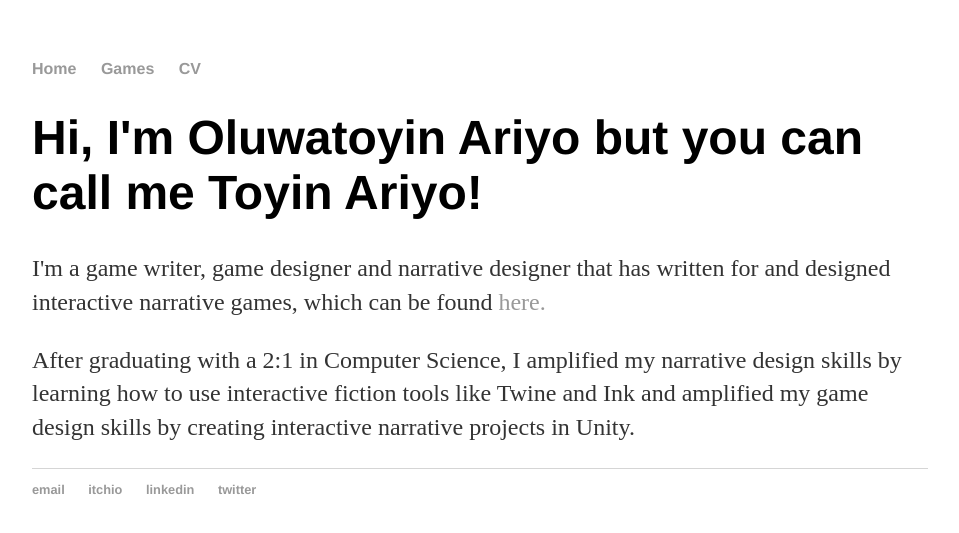
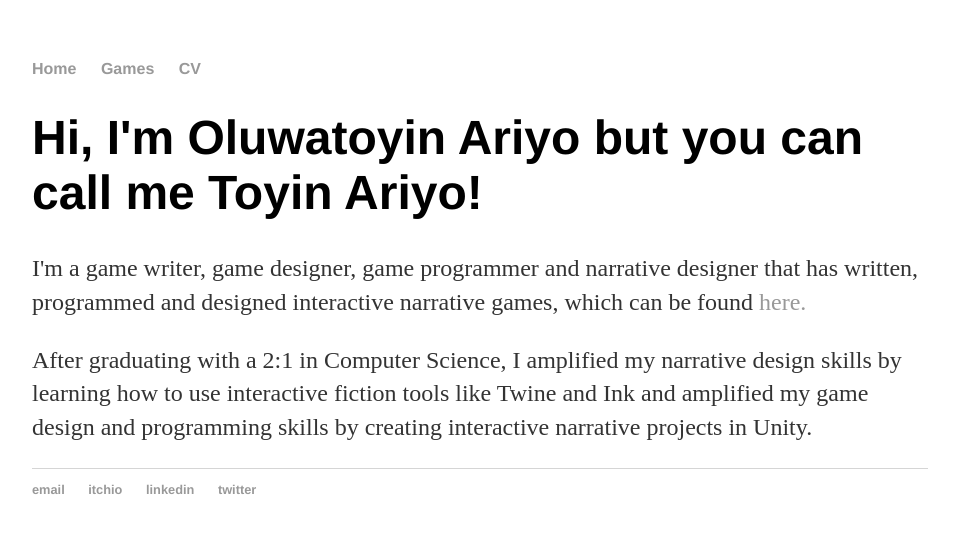
Before and after one commit to toyinariyo/toyinariyo.github.io, a Jekyll site: the page built from index.html, in a window 1280 px wide. Shown: the top 533 px of the page, without its empty margins (160-1119 px from the left). Built offline with Jekyll 4.4.1, drawn with Linux system fonts in a browser that asks for light colours.

Commit message:
Adding game programmer to title and body
Game programmer is added to title and body of homepage

```diff
--- a/index.html
+++ b/index.html
@@ -1,10 +1,10 @@
 ---
 layout: default
-title: Oluwatoyin Ariyo - Game & narrative designer
+title: Oluwatoyin Ariyo - Game designer, game programmer & narrative designer
 ---
 <div class="blurb">
         <h1>Hi, I'm Oluwatoyin Ariyo but you can call me Toyin Ariyo!</h1>
-	<p>I'm a game writer, game designer and narrative designer that has written for and designed interactive narrative games, which can be found <a href="/Games">here.</a></p>
+	<p>I'm a game writer, game designer, game programmer and narrative designer that has written, programmed and designed interactive narrative games, which can be found <a href="/Games">here.</a></p>
 </div><!-- /.blurb -->
 <p>After graduating with a 2:1 in Computer Science, I amplified my narrative design skills by learning how to use interactive fiction tools like Twine and Ink and
-	amplified my game design skills by creating interactive narrative projects in Unity. </p>
+	amplified my game design and programming skills by creating interactive narrative projects in Unity. </p>
```
